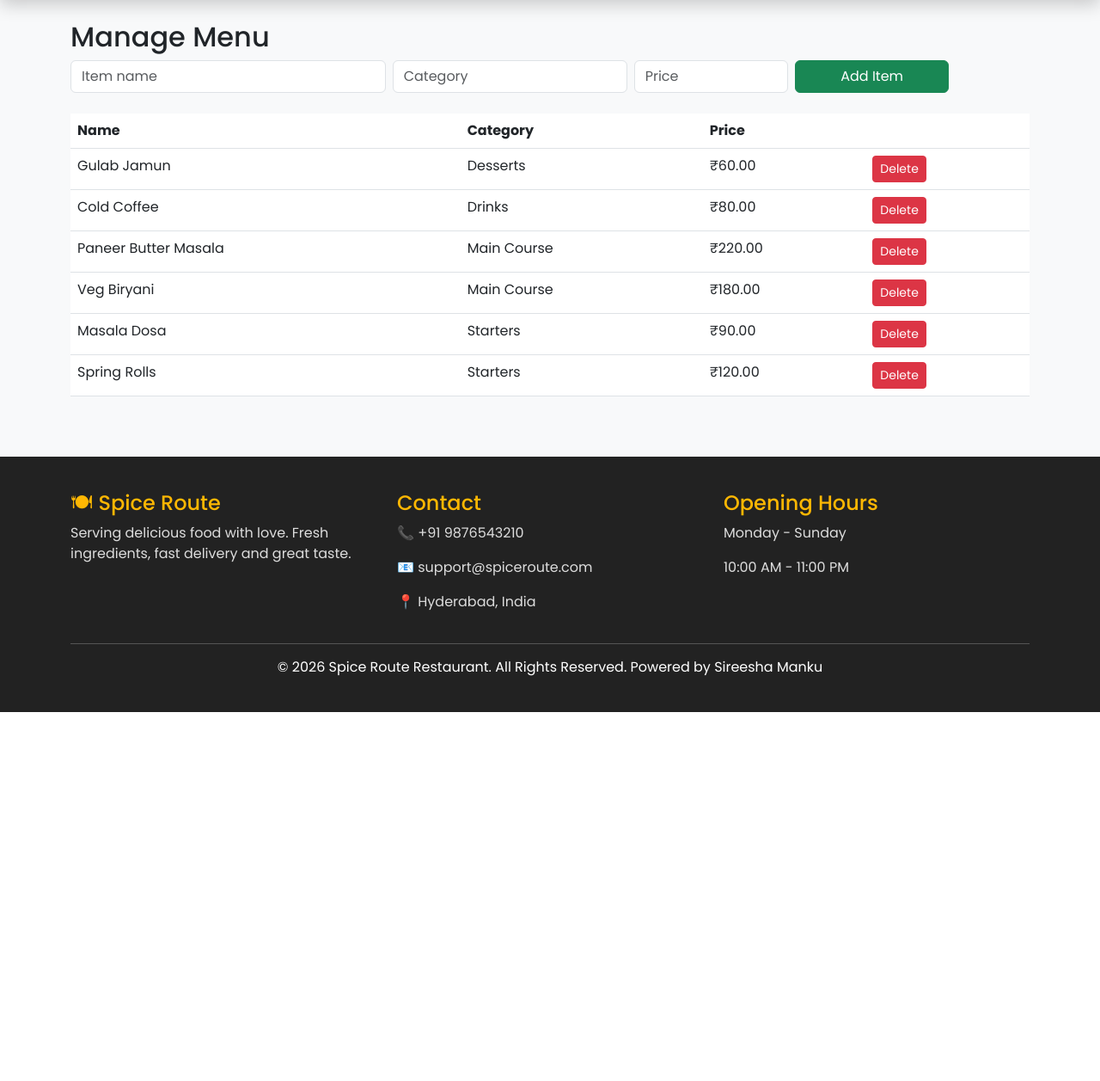
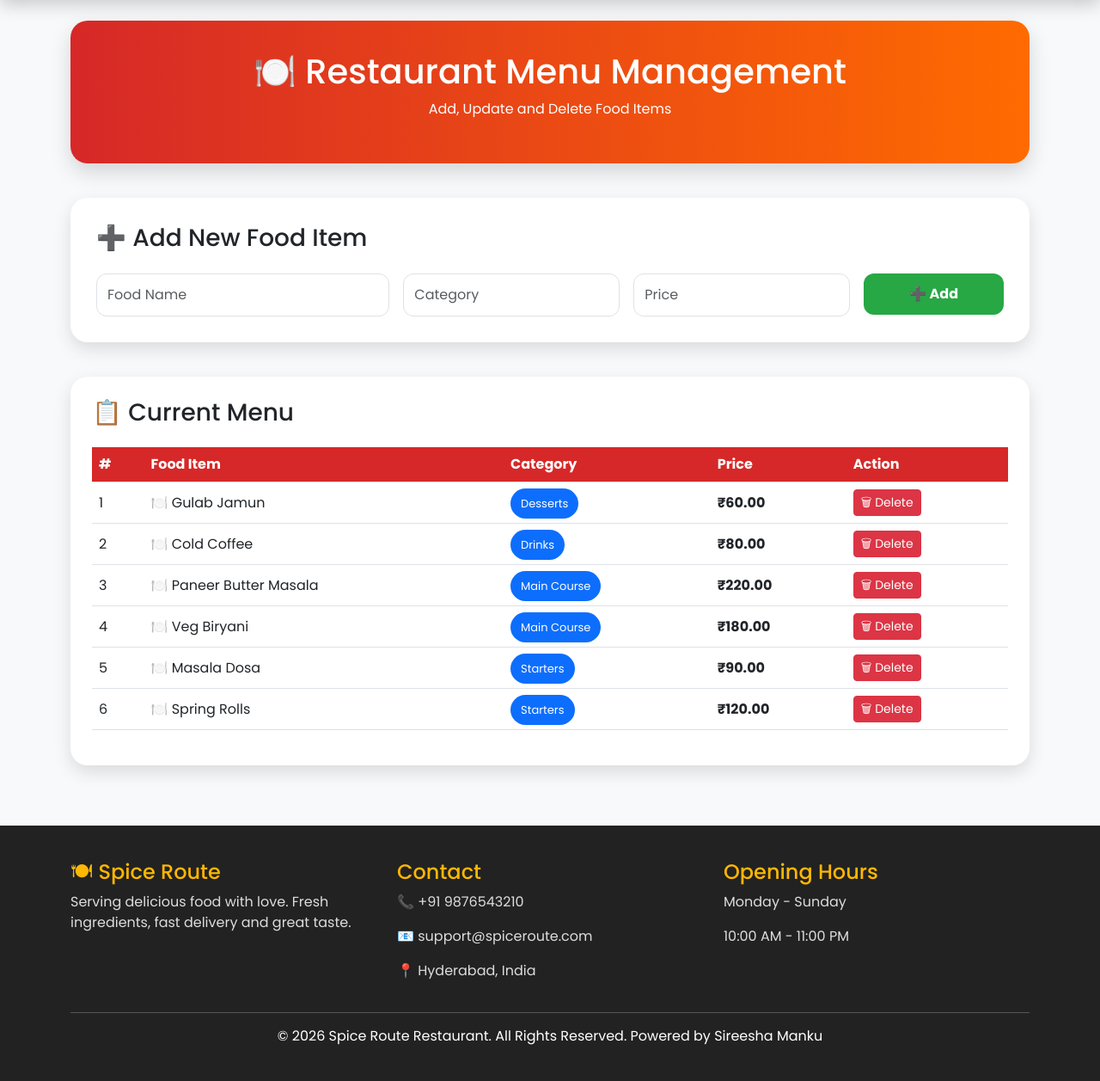
Before and after one commit to sireesha-droid/aws-production-restaurant-app, a Flask app: page /admin/menu in a window 1280 px wide. Shown: the part 85-1342 px from the top of the page at 86% size. Before the commit the page ends 913 px from the top, so only its background shows below. Run offline with Flask 3, Linux system fonts and the light colour scheme; the visitor is signed in with stand-in values (Sample User, id 1); data comes from the database, SQL or seed files in the repository; data that the repository does not hold is empty.

Commit message:
Update admin_menu.html

```diff
--- a/templates/admin_menu.html
+++ b/templates/admin_menu.html
@@ -1,40 +1,235 @@
 {% extends "base.html" %}
-{% block title %}Manage Menu - Spice Route{% endblock %}
+{% block title %}Admin Menu - Spice Route{% endblock %}
+
 {% block content %}
-<h2>Manage Menu</h2>
 
-<form method="POST" class="row g-2 mb-4">
+<style>
+
+.admin-banner{
+background:linear-gradient(90deg,#d62828,#ff6b00);
+color:white;
+padding:35px;
+border-radius:20px;
+margin-bottom:40px;
+text-align:center;
+box-shadow:0 10px 25px rgba(0,0,0,.15);
+}
+
+.form-card{
+background:white;
+padding:30px;
+border-radius:20px;
+box-shadow:0 8px 20px rgba(0,0,0,.12);
+margin-bottom:40px;
+}
+
+.table-card{
+background:white;
+padding:25px;
+border-radius:20px;
+box-shadow:0 8px 20px rgba(0,0,0,.12);
+}
+
+.form-control{
+border-radius:12px;
+padding:12px;
+}
+
+.btn-add{
+background:#28a745;
+color:white;
+border:none;
+padding:12px;
+border-radius:12px;
+font-weight:bold;
+}
+
+.btn-add:hover{
+background:#218838;
+color:white;
+}
+
+.table th{
+background:#d62828;
+color:white;
+}
+
+.table td{
+vertical-align:middle;
+}
+
+.badge-category{
+background:#0d6efd;
+padding:8px 12px;
+border-radius:20px;
+font-size:13px;
+color:white;
+}
+
+.price{
+font-weight:bold;
+color:#d62828;
+}
+
+</style>
+
+<div class="admin-banner">
+
+<h1>🍽️ Restaurant Menu Management</h1>
+
+<p>Add, Update and Delete Food Items</p>
+
+</div>
+
+<div class="form-card">
+
+<h3 class="mb-4">
+
+➕ Add New Food Item
+
+</h3>
+
+<form method="POST">
+
+<div class="row g-3">
+
 <div class="col-md-4">
-        <input type="text" name="name" class="form-control" placeholder="Item name" required>
+
+<input
+type="text"
+name="name"
+class="form-control"
+placeholder="Food Name"
+required>
+
 </div>
+
 <div class="col-md-3">
-        <input type="text" name="category" class="form-control" placeholder="Category" required>
+
+<input
+type="text"
+name="category"
+class="form-control"
+placeholder="Category"
+required>
+
 </div>
+
+<div class="col-md-3">
+
+<input
+type="number"
+step="0.01"
+name="price"
+class="form-control"
+placeholder="Price"
+required>
+
+</div>
+
 <div class="col-md-2">
-        <input type="number" step="0.01" name="price" class="form-control" placeholder="Price" required>
+
+<button class="btn-add w-100">
+
+➕ Add
+
+</button>
+
 </div>
-    <div class="col-md-2">
-        <button type="submit" class="btn btn-success w-100">Add Item</button>
+
 </div>
+
 </form>
 
-<table class="table">
+</div>
+
+<div class="table-card">
+
+<h3 class="mb-4">
+
+📋 Current Menu
+
+</h3>
+
+<table class="table table-hover align-middle">
+
 <thead>
-        <tr><th>Name</th><th>Category</th><th>Price</th><th></th></tr>
+
+<tr>
+
+<th>#</th>
+
+<th>Food Item</th>
+
+<th>Category</th>
+
+<th>Price</th>
+
+<th>Action</th>
+
+</tr>
+
 </thead>
+
 <tbody>
+
 {% for item in items %}
+
 <tr>
-            <td>{{ item.name }}</td>
-            <td>{{ item.category }}</td>
-            <td>₹{{ item.price }}</td>
+
 <td>
-                <form method="POST" action="{{ url_for('delete_menu_item', item_id=item.id) }}">
-                    <button type="submit" class="btn btn-sm btn-danger">Delete</button>
+
+{{ loop.index }}
+
+</td>
+
+<td>
+
+🍽️ {{ item.name }}
+
+</td>
+
+<td>
+
+<span class="badge-category">
+
+{{ item.category }}
+
+</span>
+
+</td>
+
+<td class="price">
+
+₹{{ item.price }}
+
+</td>
+
+<td>
+
+<form
+method="POST"
+action="{{ url_for('delete_menu_item', item_id=item.id) }}">
+
+<button
+class="btn btn-danger btn-sm">
+
+🗑 Delete
+
+</button>
+
 </form>
+
 </td>
+
 </tr>
+
 {% endfor %}
+
 </tbody>
+
 </table>
+
+</div>
+
 {% endblock %}
```
Lines whose indentation alone changed are shown as unchanged.
